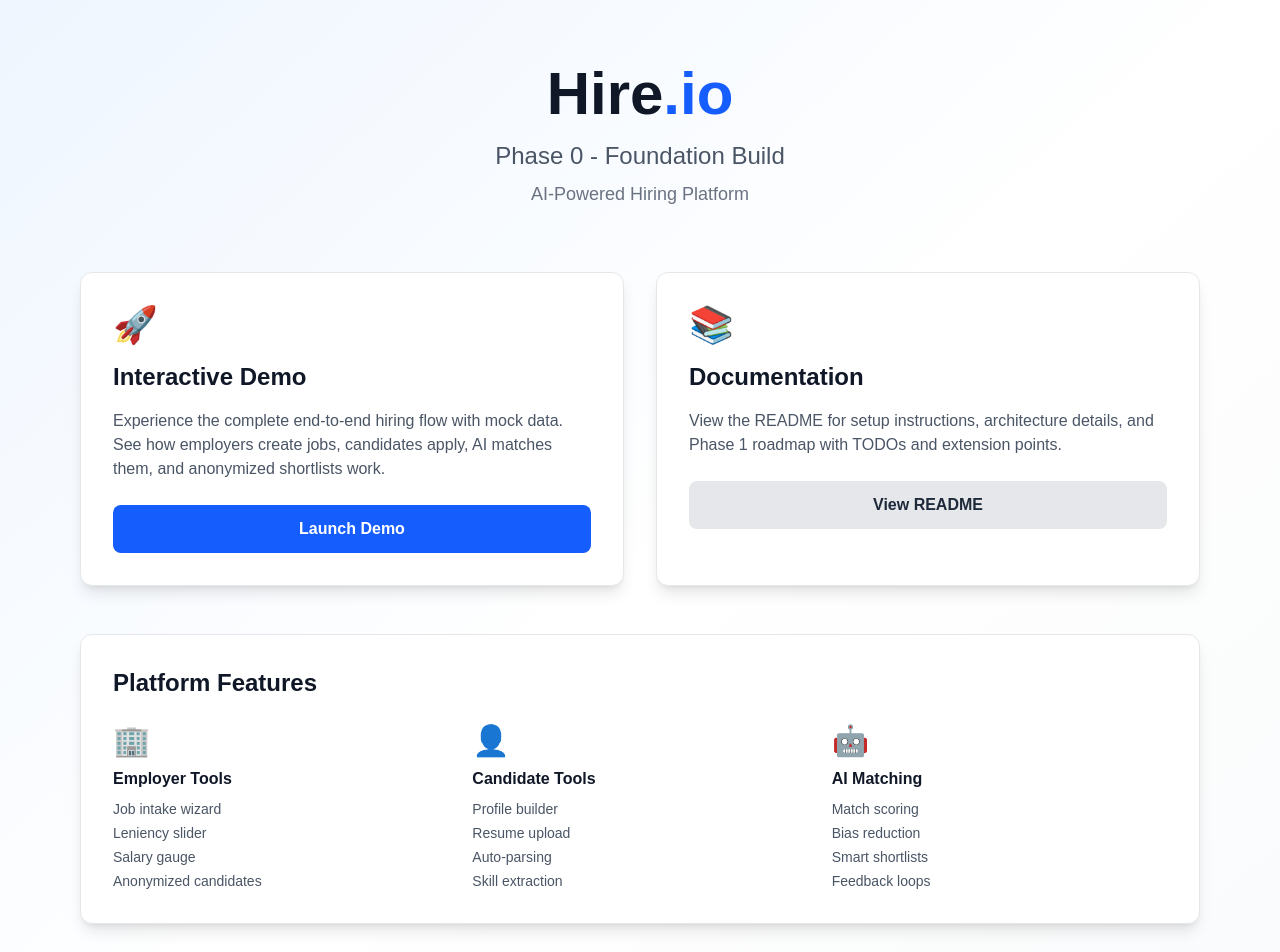
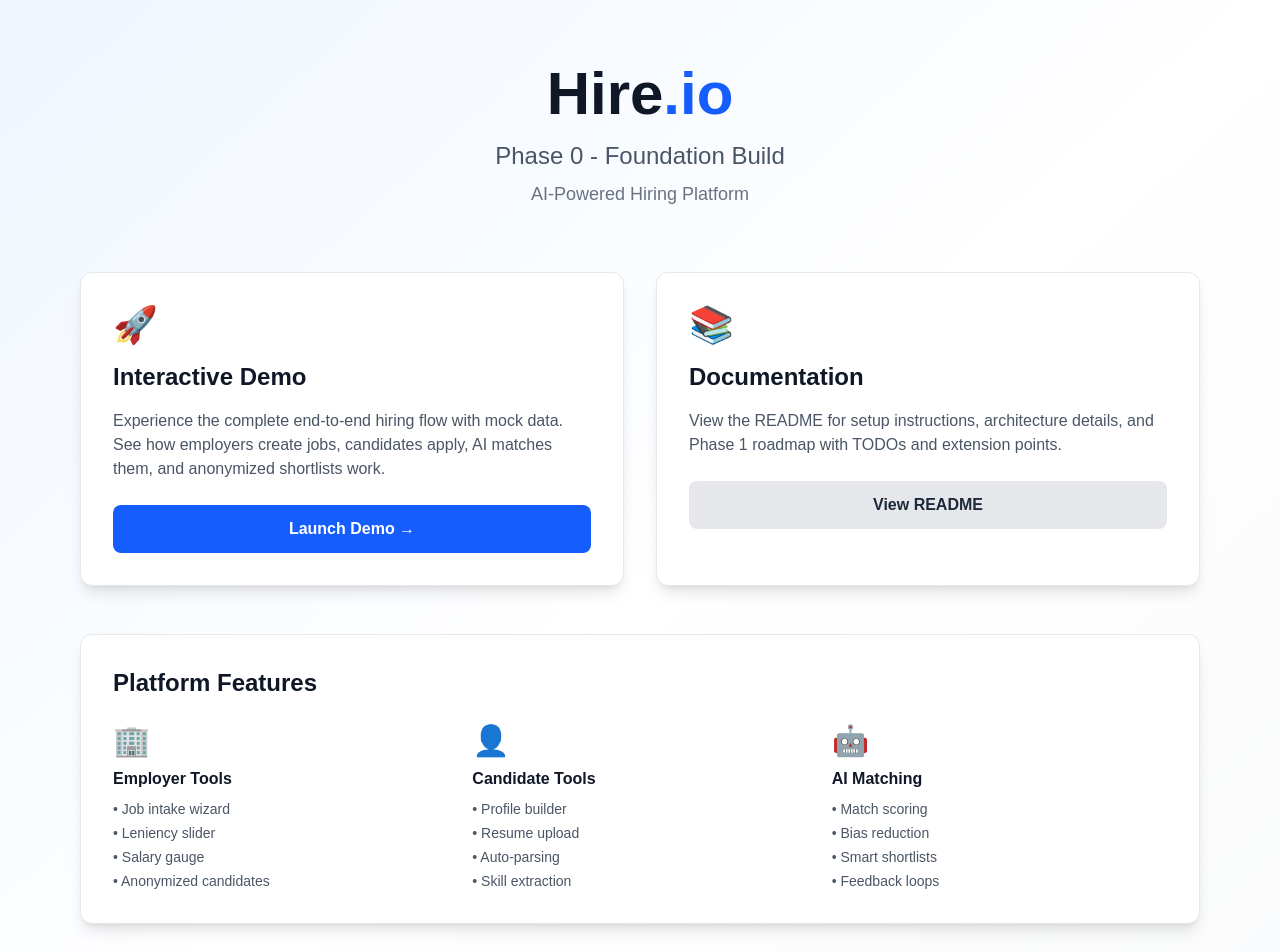
Before and after one commit to Endworld23/Hire.io, a Next.js app in the folder apps/web/: page / in a window 1280 px wide. Shown: the top 952 px of the page. Built offline with nearby package versions, Linux system fonts and the light colour scheme.

Commit message:
updated phase 1 docs

```diff
--- a/apps/web/app/page.tsx
+++ b/apps/web/app/page.tsx
@@ -3,8 +3,9 @@ import { AuthHashRedirect } from './components/auth-hash-redirect'
 
 export default function Home() {
   return (
-    <div className="min-h-screen bg-gradient-to-br from-blue-50 via-white to-gray-50">
+    <div className="min-h-screen bg-linear-to-br from-blue-50 via-white to-gray-50">
       <AuthHashRedirect />
+
       <div className="max-w-6xl mx-auto px-4 py-16">
         <div className="text-center mb-16">
           <h1 className="text-6xl font-bold text-gray-900 mb-4">
@@ -26,7 +27,7 @@ export default function Home() {
               href="/demo"
               className="inline-block w-full px-6 py-3 bg-blue-600 text-white text-center font-semibold rounded-lg hover:bg-blue-700 transition-colors"
             >
-              Launch Demo
+              Launch Demo →
             </Link>
           </div>
 
@@ -38,8 +39,10 @@ export default function Home() {
               extension points.
             </p>
             <a
-              href="https://github.com"
+              href="https://github.com/Endworld23/Hire.io"
               className="inline-block w-full px-6 py-3 bg-gray-200 text-gray-800 text-center font-semibold rounded-lg hover:bg-gray-300 transition-colors"
+              target="_blank"
+              rel="noreferrer"
             >
               View README
             </a>
@@ -48,35 +51,38 @@ export default function Home() {
 
         <div className="bg-white rounded-xl shadow-lg p-8 border border-gray-200 mb-12">
           <h2 className="text-2xl font-bold text-gray-900 mb-6">Platform Features</h2>
+
           <div className="grid md:grid-cols-3 gap-6">
             <div className="space-y-2">
               <div className="text-3xl">🏢</div>
               <h3 className="font-semibold text-gray-900">Employer Tools</h3>
               <ul className="text-sm text-gray-600 space-y-1">
-                <li>Job intake wizard</li>
-                <li>Leniency slider</li>
-                <li>Salary gauge</li>
-                <li>Anonymized candidates</li>
+                <li>• Job intake wizard</li>
+                <li>• Leniency slider</li>
+                <li>• Salary gauge</li>
+                <li>• Anonymized candidates</li>
               </ul>
             </div>
+
             <div className="space-y-2">
               <div className="text-3xl">👤</div>
               <h3 className="font-semibold text-gray-900">Candidate Tools</h3>
               <ul className="text-sm text-gray-600 space-y-1">
-                <li>Profile builder</li>
-                <li>Resume upload</li>
-                <li>Auto-parsing</li>
-                <li>Skill extraction</li>
+                <li>• Profile builder</li>
+                <li>• Resume upload</li>
+                <li>• Auto-parsing</li>
+                <li>• Skill extraction</li>
               </ul>
             </div>
+
             <div className="space-y-2">
               <div className="text-3xl">🤖</div>
               <h3 className="font-semibold text-gray-900">AI Matching</h3>
               <ul className="text-sm text-gray-600 space-y-1">
-                <li>Match scoring</li>
-                <li>Bias reduction</li>
-                <li>Smart shortlists</li>
-                <li>Feedback loops</li>
+                <li>• Match scoring</li>
+                <li>• Bias reduction</li>
+                <li>• Smart shortlists</li>
+                <li>• Feedback loops</li>
               </ul>
             </div>
           </div>
@@ -87,7 +93,7 @@ export default function Home() {
           <div className="grid md:grid-cols-2 gap-4 text-sm text-blue-800">
             <div>
               <p className="font-medium mb-1">Frontend:</p>
-              <p>Next.js 16, React, TypeScript, Tailwind CSS</p>
+              <p>Next.js 16, React 19, TypeScript, Tailwind CSS v4</p>
             </div>
             <div>
               <p className="font-medium mb-1">Backend:</p>
```
Also changed, not shown: 1 other file (tests, documents, lock files or other folders).
